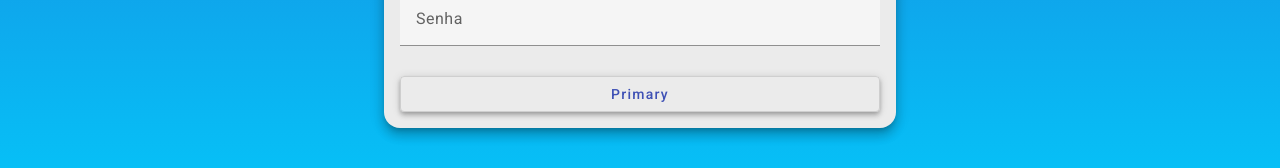
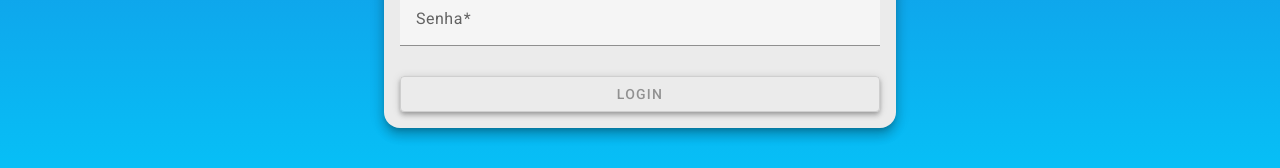
Before and after one commit to WignerSantos/helpdesk-front, an Angular app: page /login in a window 1280 px wide. Shown: the part 487-655 px from the top of the page. Built offline with nearby package versions, Linux system fonts and the light colour scheme.

Commit message:
Adding login validations

```diff
--- a/src/app/components/login/login.component.html
+++ b/src/app/components/login/login.component.html
@@ -6,14 +6,14 @@
 
         <mat-form-field class="full-width">
             <mat-label>E-mail</mat-label>
-            <input matInput placeholder="Ex. @gmail.com">
+            <input [formControl]="email" required [(ngModel)]="creds.email" name="email" matInput placeholder="Ex. @gmail.com">
         </mat-form-field>
 
         <mat-form-field class="full-width">
             <mat-label>Senha</mat-label>
-            <input type="password" matInput placeholder="Ex. 123">
+            <input [formControl]="senha" required [(ngModel)]="creds.senha" name="senha" type="password" matInput placeholder="Ex. 123">
         </mat-form-field>
 
-        <button class="full-width mat-elevation-z4" mat-stroked-button color="primary">Primary</button>
+        <button [disabled]="!validaCampos()" class="full-width mat-elevation-z4" mat-stroked-button color="primary">LOGIN</button>
     </form>
 </div>
--- a/src/app/components/login/login.component.ts
+++ b/src/app/components/login/login.component.ts
@@ -1,10 +1,34 @@
 import { Component } from '@angular/core';
+import { Credenciais } from '../../models/credenciais';
+import { FormControl, Validators } from '@angular/forms';
 
 @Component({
   selector: 'app-login',
   templateUrl: './login.component.html',
   styleUrl: './login.component.css'
 })
+
 export class LoginComponent {
 
+  creds: Credenciais = {
+    email: "",
+    senha: ""
+  }
+
+  email = new FormControl(null, Validators.email);
+  senha = new FormControl(null, Validators.minLength(3));
+
+  constructor() {
+  }
+
+  ngOnInit(): void {
+  }
+
+  validaCampos(): boolean {
+    if(this.email.valid && this.senha.valid) {
+      return true;
+    } else {
+      return false;
+    }
+  }
 }
--- /dev/null
+++ b/src/app/models/credenciais.ts
@@ -0,0 +1,4 @@
+export interface Credenciais {
+    email: string;
+    senha: string;
+}
```
